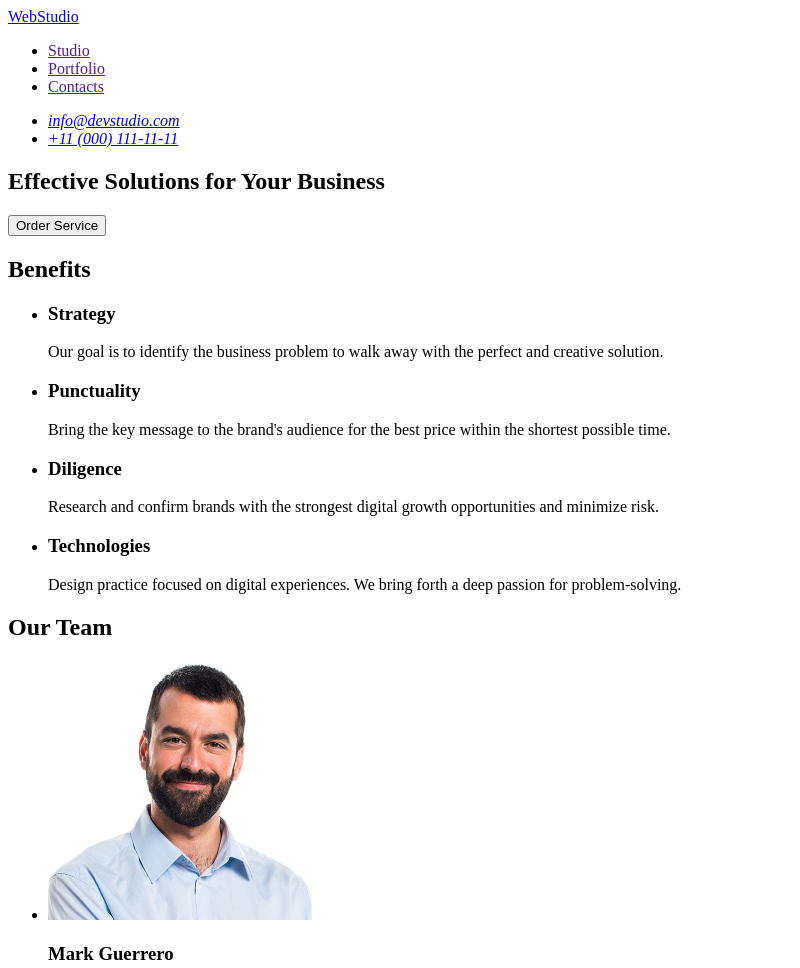
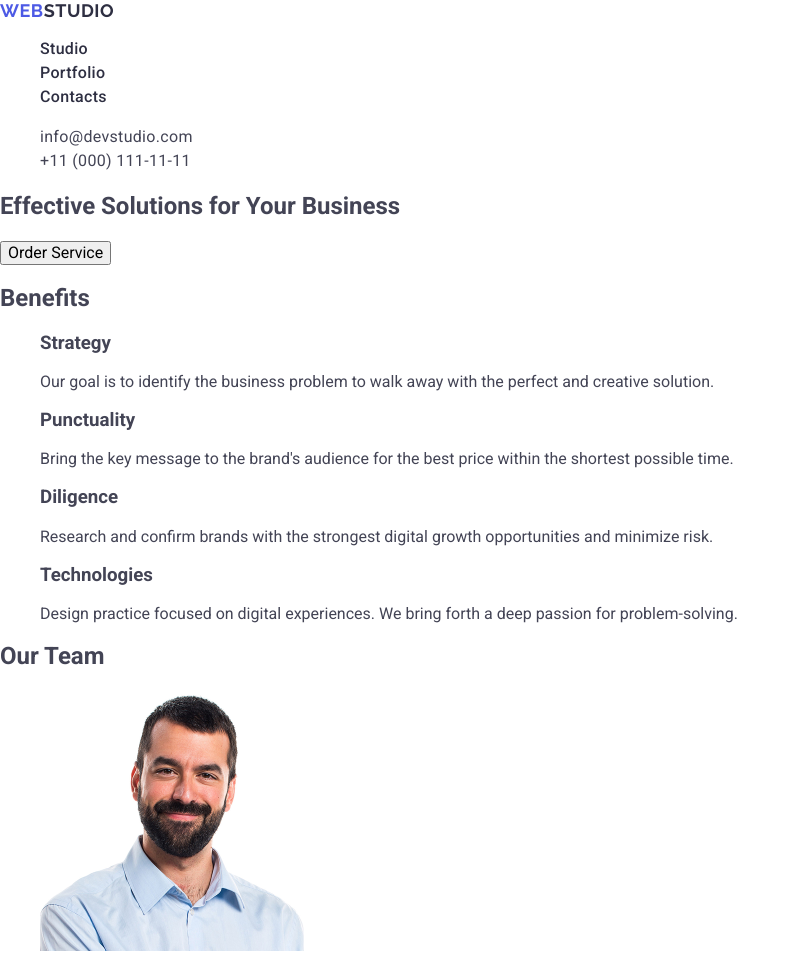
Before and after one commit to anastasiia-trofymenko/goit-markup-hw-02, a plain HTML site: page index.html in a window 1280 px wide. Shown: the top 968 px of the page, without its empty margins (0-800 px from the left). Drawn offline with nearby package versions, Linux system fonts and the light colour scheme.

Commit message:
add styles to header, footer

```diff
--- /dev/null
+++ b/css/styles.css
@@ -0,0 +1,74 @@
+/* Global Styles */
+
+/* font-family: "Roboto", sans-serif;
+font-family: "Raleway", sans-serif; */
+
+body {
+  font-family: "Roboto", sans-serif;
+  color: #434455;
+  background-color: #fff;
+}
+
+ul,
+ol {
+  list-style-type: none;
+}
+
+a {
+  text-decoration: none;
+}
+
+.logo {
+  font-family: "Raleway", sans-serif;
+  font-weight: 700;
+  font-size: 18px;
+  line-height: 1.17;
+  letter-spacing: 0.03em;
+  text-transform: uppercase;
+  color: #4d5ae5;
+}
+
+.header-logo .logo-part {
+  color: #2e2f42;
+}
+
+.footer-logo .logo-part {
+  color: #f4f4fd;
+}
+
+.nav-link {
+  font-weight: 500;
+  font-size: 16px;
+  line-height: 1.5;
+  letter-spacing: 0.02em;
+  color: #2e2f42;
+}
+
+.contacts {
+  font-style: normal;
+}
+
+.contacts-link {
+  font-size: 16px;
+  line-height: 1.5;
+  letter-spacing: 0.02em;
+  color: #434455;
+}
+
+.nav-link:hover,
+.nav-link:focus,
+.contacts-link:hover,
+.contacts-link:focus {
+  color: #404bbf;
+}
+
+.page-footer {
+  background-color: #2e2f42;
+}
+
+.footer-text {
+  font-size: 16px;
+  line-height: 1.5;
+  letter-spacing: 0.02em;
+  color: #f4f4fd;
+}
--- a/index.html
+++ b/index.html
@@ -4,22 +4,53 @@
     <meta charset="UTF-8" />
     <meta name="viewport" content="width=device-width, initial-scale=1.0" />
     <title>Document</title>
+
+    <!--Modern Normalize-->
+    <link
+      rel="stylesheet"
+      href="https://cdnjs.cloudflare.com/ajax/libs/modern-normalize/3.0.1/modern-normalize.min.css"
+      integrity="sha512-q6WgHqiHlKyOqslT/lgBgodhd03Wp4BEqKeW6nNtlOY4quzyG3VoQKFrieaCeSnuVseNKRGpGeDU3qPmabCANg=="
+      crossorigin="anonymous"
+      referrerpolicy="no-referrer"
+    />
+
+    <!--Fonts here-->
+    <link rel="preconnect" href="https://fonts.googleapis.com" />
+    <link rel="preconnect" href="https://fonts.gstatic.com" crossorigin />
+    <link
+      href="https://fonts.googleapis.com/css2?family=Raleway:wght@700&family=Roboto:ital,wght@0,100..900;1,100..900&display=swap"
+      rel="stylesheet"
+    />
+
+    <link rel="stylesheet" href="./css/styles.css" />
   </head>
   <body>
-    <header>
-      <nav>
-        <a href="./index.html">WebStudio</a>
-        <ul>
-          <li><a href="">Studio</a></li>
-          <li><a href="">Portfolio</a></li>
-          <li><a href="">Contacts</a></li>
+    <header class="page-header">
+      <nav class="header-nav">
+        <a class="logo header-logo" href="./index.html"
+          >Web<span class="logo-part">Studio</span></a
+        >
+        <ul class="nav-list">
+          <li class="nav-item">
+            <a class="nav-link" href="./index.html">Studio</a>
+          </li>
+          <li class="nav-item"><a class="nav-link" href="">Portfolio</a></li>
+          <li class="nav-item"><a class="nav-link" href="">Contacts</a></li>
         </ul>
       </nav>
 
-      <address>
-        <ul>
-          <li><a href="mailto:info@devstudio.com">info@devstudio.com</a></li>
-          <li><a href="tel:+110001111111">+11 (000) 111-11-11</a></li>
+      <address class="contacts">
+        <ul class="contacts-list">
+          <li class="contacts-item">
+            <a class="contacts-link" href="mailto:info@devstudio.com"
+              >info@devstudio.com</a
+            >
+          </li>
+          <li class="contacts-item">
+            <a class="contacts-link" href="tel:+110001111111"
+              >+11 (000) 111-11-11</a
+            >
+          </li>
         </ul>
       </address>
     </header>
@@ -89,9 +120,11 @@
         </ul>
       </section>
     </main>
-    <footer>
-      <a href="./index.html">WebStudio</a>
-      <p>
+    <footer class="page-footer">
+      <a class="logo footer-logo" href="./index.html"
+        >Web<span class="logo-part">Studio</span></a
+      >
+      <p class="footer-text">
         Increase the flow of customers and sales for your business with digital
         marketing & growth solutions.
       </p>
```
